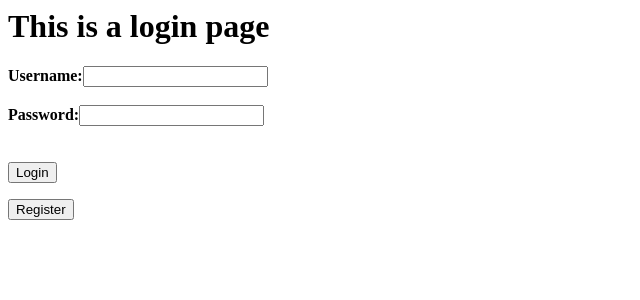
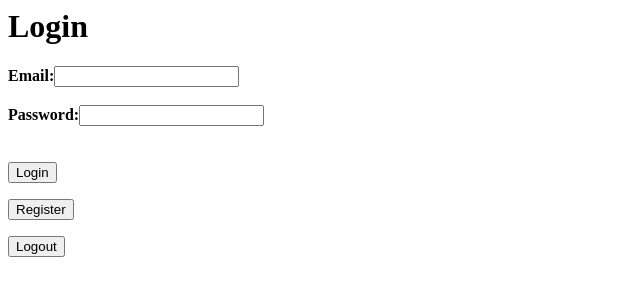
Before and after one commit to ikjyot/todo, a PHP site: page / in a window 1280 px wide. Shown: the top 300 px of the page, without its empty margins (0-640 px from the left). Run offline with PHP 8.4, Linux system fonts and the light colour scheme.

Commit message:
Login works correctly

```diff
--- a/db.php
+++ b/db.php
@@ -1,5 +1,5 @@
 <?php
-
+session_start();
 function isUserValid($email,$password){
   global $db;
   $query = 'SELECT * FROM users WHERE email = :email and
@@ -12,10 +12,9 @@ function isUserValid($email,$password){
   $statement->closeCursor();
   $count = $statement->rowCount();
 
-  $query2 = 'SELECT * FROM users WHERE email = :name';
+  $query2 = 'SELECT * FROM users WHERE email = :email';
   $statement2 = $db->prepare($query2);
   $statement2->bindValue(':email',$email);
-  $statement2->bindValue(':pass',$password);
   $statement2->execute();
   //$result2= $statement2->fetchAll();
   $statement2->closeCursor();
@@ -25,25 +24,25 @@ function isUserValid($email,$password){
     $_SESSION['name'] = $result[0]['first_name'].' '.$result[0]['last_name'];
     $_SESSION['user_id'] = $result[0]['id'];
     $_SESSION['isLogged'] = true;
-    setcookie('login', $email);
+    /*setcookie('login', $email);
     setcookie('my_id', $result[0]['id']);
-    setcookie('isLogged', true);
+    setcookie('isLogged', true);*/
     return true;
   } else if($count2 == 1){
-    return 'Email Exists';
-  } else{
     session_unset();
     $_SESSION['name'] = false;
     $_SESSION['user_id'] = false;
     $_SESSION['isLogged'] = false;
-    unset($_COOKIE['login']);
-    setcookie('login', false);
-    setcookie('isLogged', false);
-    setcookie('my_id', false);
-    return false;
+    return 'Email Exists';
+  } else if($count2 == 0) {
+    session_unset();
+    $_SESSION['name'] = false;
+    $_SESSION['user_id'] = false;
+    $_SESSION['isLogged'] = false;
+    return 'Email Does Not Exist';
   }
 }
-function createUser($email, $password) {
+function createUser($first_name, $last_name, $phone, $birthday, $gender, $email, $password) {
   global $db;
   $query = "SELECT * FROM users WHERE email = :email";
   $statement = $db->prepare($query);
@@ -56,8 +55,13 @@ function createUser($email, $password) {
   if($count > 0) {
     return true;
   } else {
-    $query = "INSERT INTO users (email, password) VALUES (:email, :pass)";
+    $query = "INSERT INTO users (first_name, last_name, phone, birthday, gender, email, password) VALUES (:first_name, :last_name, :phone, :birthday, :gender, :email, :pass)";
     $statement = $db->prepare($query);
+    $statement->bindValue('$:first_name',$first_name);
+    $statement->bindValue('$:last_name',$last_name);
+    $statement->bindValue('$:phone',$phone);
+    $statement->bindValue('$:birthday',$birthday);
+    $statement->bindValue('gender',$gender);
     $statement->bindValue(':email',$email);
     $statement->bindValue(':pass',$password);
     $statement->execute();
--- a/index.php
+++ b/index.php
@@ -3,10 +3,12 @@
 require('db_connection.php');
 require('db.php');
 $action = filter_input(INPUT_POST, "action");
+//***************************************************************//
 if($action == NULL)
 {
   $action = "show_login_page";
 }
+//***************************************************************//
 if($action == "show_login_page")
 {
   include('login.php');
@@ -14,48 +16,54 @@ if($action == "show_login_page")
 
 else if($action == 'test_user')
 {
-  $username = $_POST['reg_username'];
-  $password = $_POST['reg_password'];
-  $suc = isUserValid($username,$password);
-  if($suc == true)
+  $email = filter_input(INPUT_POST, 'reg_email');
+  $password = filter_input(INPUT_POST, 'reg_password');
+  $valid_user = isUserValid($email,$password);
+  if($valid_user === true)
   {
-    $result = getTodoItems($_COOKIE['my_id']);
+    $result = getTodoItems($_SESSION['user_id']);
     include ('list.php');
-  }else{
-    header("Location: badInfo.php");
+  } elseif ($valid_user === 'Email Exists'){
+    echo '<h2>Email Exists, Incorrect password</h2>';
+  } elseif ($valid_user === 'Email Does Not Exist'){
+    echo '<h2>Account Does Not Exist, ', '<a href="register.php">Register</a></h2>';
   }
 }
 
 else if ($action=='registrar') {
   //echo "We want create a new account";
-  $name = filter_input(INPUT_POST, 'reg_username');
-  if(isset($name)) {
-    $pass = filter_input(INPUT_POST, 'reg_password');
-    $exist = createUser($name, $pass);
+  if (isset($_POST['reg_first_name'], $_POST['reg_last_name'], $_POST['reg_phone'], $_POST['reg_birthday'], $_POST['reg_gender'], $_POST['reg_email'], $_POST['reg_password'])) {
+    $first_name = filter_input(INPUT_POST, 'reg_first_name');
+    $last_name = filter_input(INPUT_POST, 'reg_last_name');
+    $phone = filter_input(INPUT_POST, 'reg_phone');
+    $birthday = filter_input(INPUT_POST, 'reg_birthday');
+    $gender = filter_input(INPUT_POST, 'reg_gender');
+    $email = filter_input(INPUT_POST, 'reg_email');
+    $password = filter_input(INPUT_POST, 'reg_password');
+    $user_exists = createUser($first_name, $last_name, $phone, $birthday, $gender, $email, $password);
 
-    if ($exist == true) {
-      include ('user_exists.php');
-    } else {
-      header("Location: index.php");
-    }
-
-  }
+      if ($user_exists == true) {
+        include ('user_exists.php');
+      } else {
+        header("Location: index.php");
+       }
+   }
 }
 
 else if ($action == 'add') {
   if (isset($_POST['title']) and $_POST['title'] != '') {
-    addTodoItem($_COOKIE['my_id'], $_POST['title']);
+    addTodoItem($_SESSION['user_id'], $_POST['title']);
   }
-  $result = getTodoItems($_COOKIE['my_id']);
+  $result = getTodoItems($_SESSION['user_id']);
   include ('list.php');
 }
 
 else if($action == 'delete'){
   if(isset($_POST['item_id'])) {
     $selected = $_POST['item_id'];
-    deleteTodoItem($_COOKIE['my_id'], $selected);
+    deleteTodoItem($_SESSION['user_id'], $selected);
   }
-  $result = getTodoItems($_COOKIE['my_id']);
+  $result = getTodoItems($_SESSION['user_id']);
   include ('list.php');
 }
 ?>
--- a/login.php
+++ b/login.php
@@ -1,8 +1,12 @@
+<?php
+session_start();
+?>
+
 <html>
 <body>
-  <h1> This is a login page</h1>
+  <h1>Login</h1>
   <form method = "post" action="index.php">
-  <strong>Username:</strong><input type="test" name="reg_username" value=""/><br><br>
+  <strong>Email:</strong><input type="email" name="reg_email" value=""/><br><br>
   <strong>Password:</strong><input type="password" name="reg_password" value=""/><br><br>
   <input type ="hidden" name="action" value="test_user"><br>
   <input type="submit" value="Login"/>
@@ -11,5 +15,8 @@
   <form action="register.php">
     <input type="submit" value="Register">
   </form>
+  <form action="logout.php">
+    <input type="submit" value="Logout">
+  </form>
 </body>
 </html>
```
Also changed, not shown: logout.php (added, +11 -0 lines).
